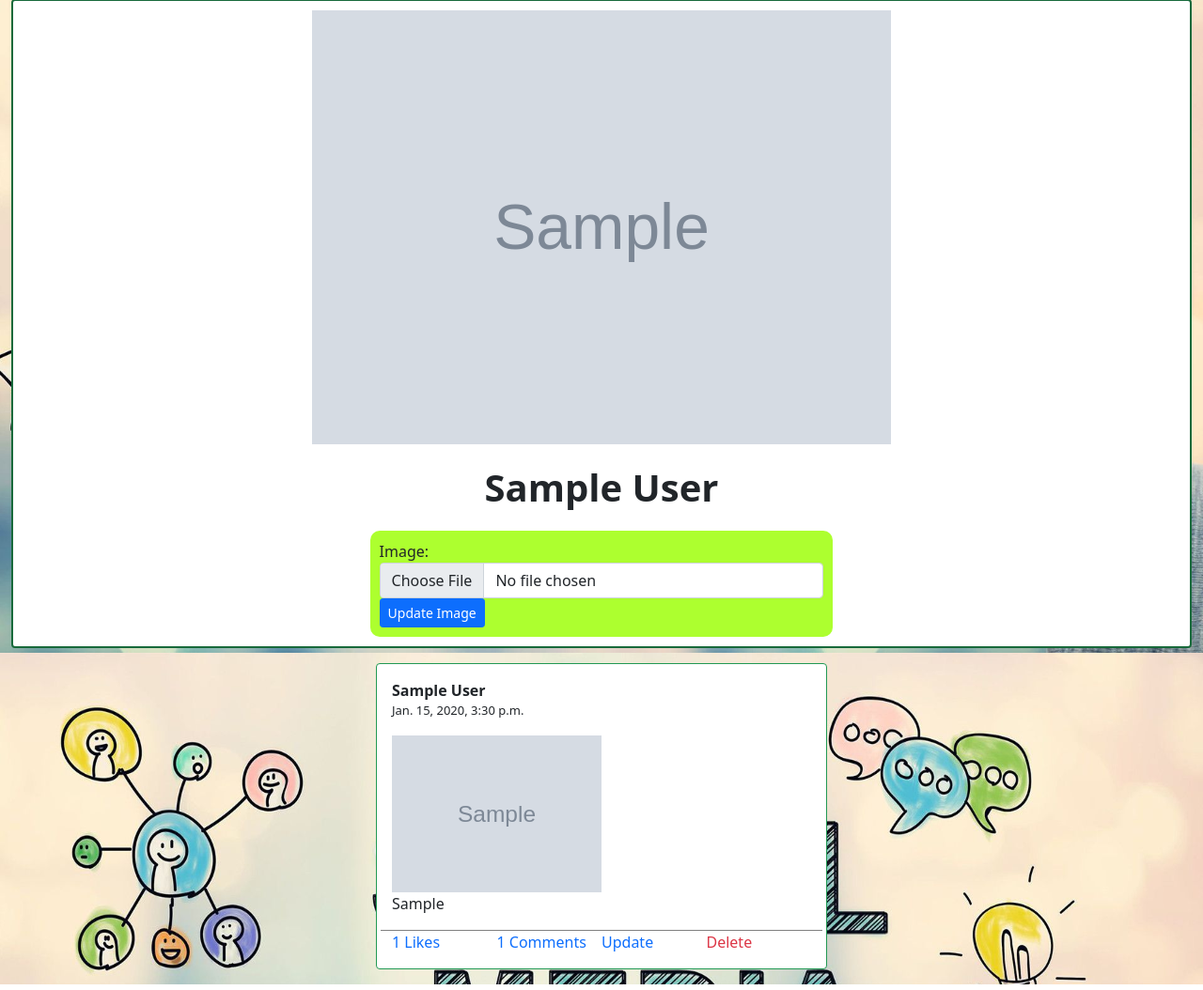
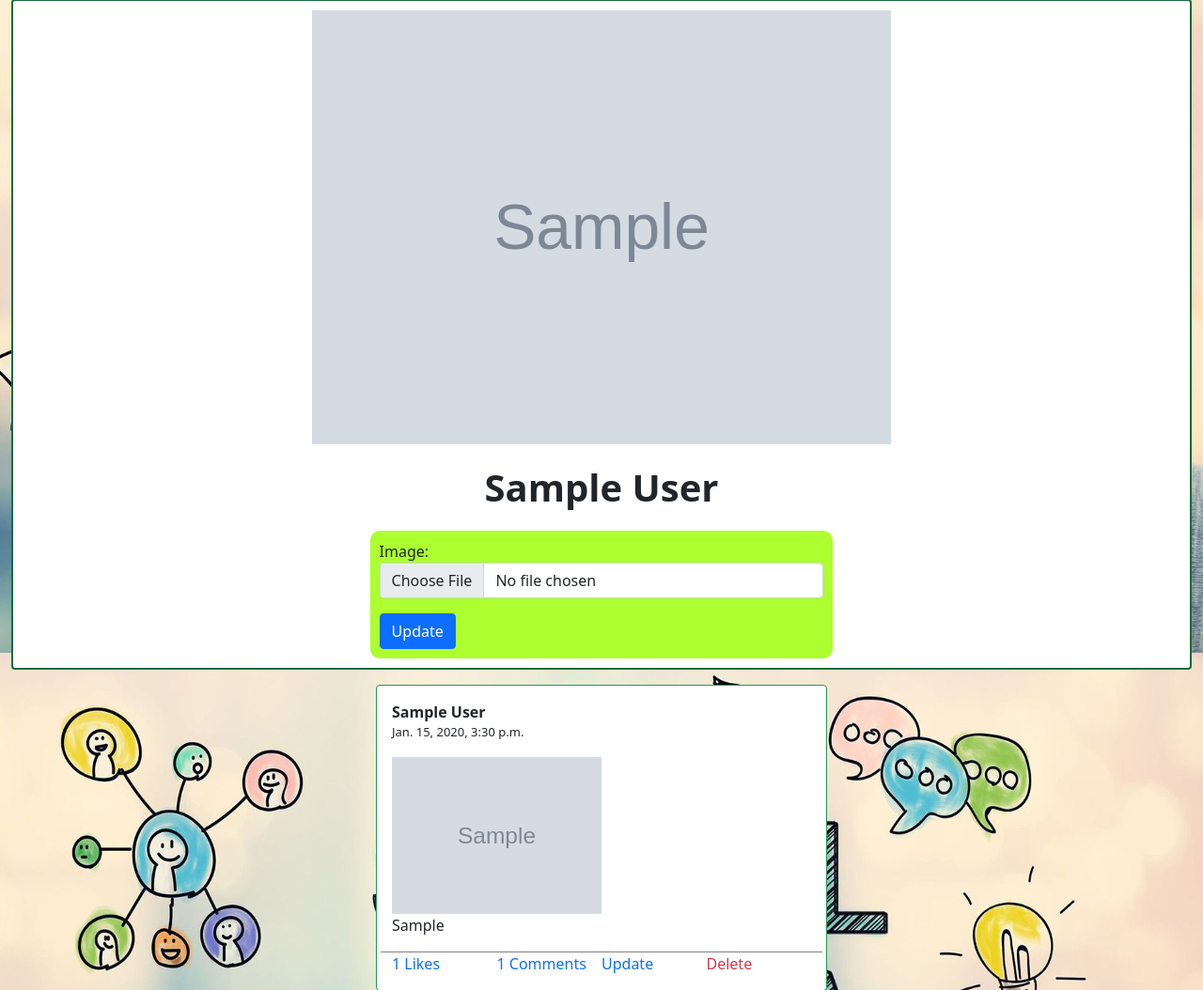
Before and after one commit to suraj19980921/social_media_2, a Django app: page /user/1 in a window 1280 px wide. Shown: the part 105-1159 px from the top of the page at 94% size. Run offline with Django 3.2, Linux system fonts and the light colour scheme; a user stored in the database is signed in; tables that the repository leaves empty hold one stand-in row (values such as "Sample post"); grey boxes marked "Sample" are stand-in pictures.

Commit message:
update profile pic fixed

```diff
--- a/main/views.py
+++ b/main/views.py
@@ -81,10 +81,11 @@ class UpdateProfile(View):
 
     def post(self,request,pk):
         image = self.request.FILES['image']
-        updated = models.Profile.objects.filter(user = pk).update(image = image)
-        if updated:
-            return redirect('/user/'+str(self.request.user.id))
-        return HttpResponse('unable to update')
+        profile = models.Profile.objects.get(user_id = pk)
+        profile.image = image
+        profile.save()
+        return redirect('/user/'+str(self.request.user.id))
+
 
 
 
--- a/templates/main/user.html
+++ b/templates/main/user.html
@@ -12,17 +12,17 @@
               <div class="fw-bold text-center fs-1"> {{request.user.first_name}} {{request.user.last_name}} </div>
             </div>
             <div class="user-img-update">
-            {% if request.user.profile_set.all %}
+                {% if  request.user.profile_set.all %}
                 <form action="/update_profile/{{request.user.id}}" method="post" enctype="multipart/form-data">
                     {% csrf_token %}
-               {{profile_form}}
-               <button type="submit" class="btn btn-sm btn-primary updt-img-btn">Update Image</button>
+                    {{profile_form.as_p}}
+                    <button type="submit" class="btn btn-md btn-primary">Update</button>
                 </form>
                 {% else %}
-            <form action="/create_profile/" method="post"  enctype="multipart/form-data">
+                <form action="/create_profile/" method="post" enctype="multipart/form-data">
                     {% csrf_token %}
-                {{profile_form}}
-                <button type="submit" class="btn btn-md btn-primary updt-img-btn">Add Image</button>
+                    {{profile_form.as_p}}
+                    <button type="submit" class="btn btn-md btn-primary">Add Image</button>
                 </form>
                 {% endif %}
 
```
Lines whose indentation alone changed are shown as unchanged.
